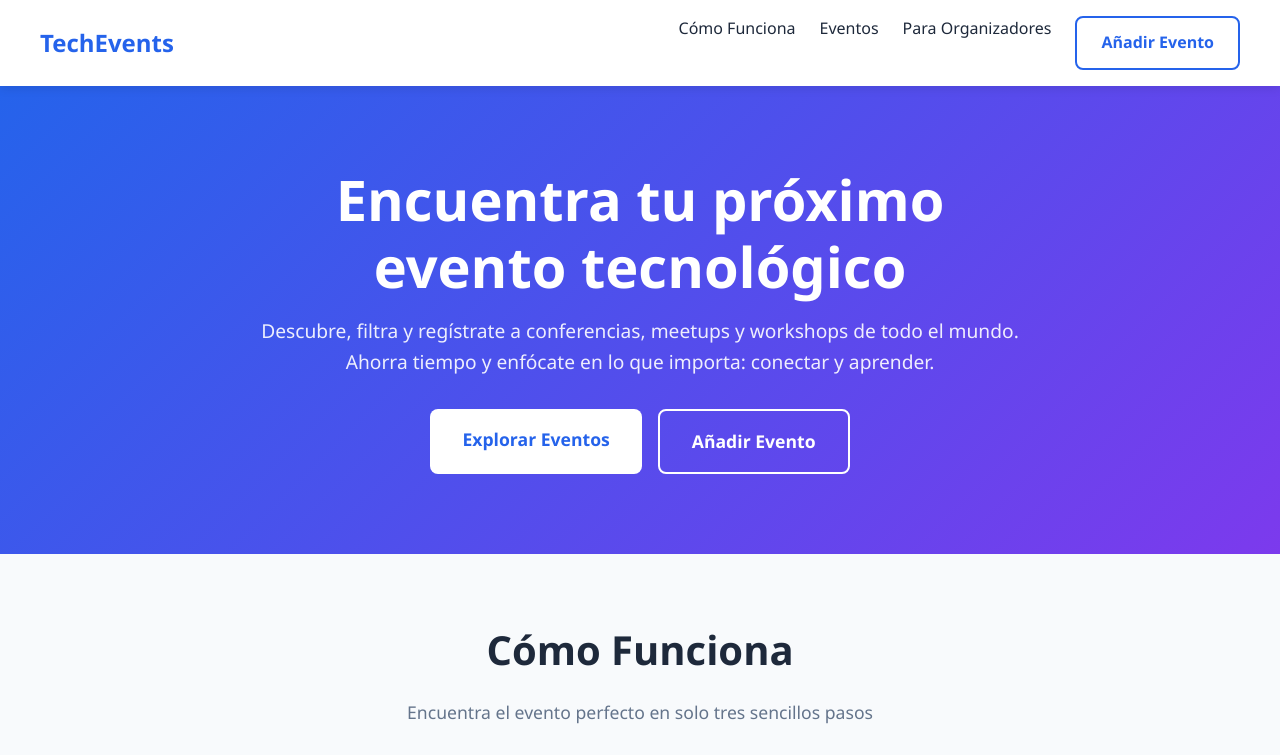
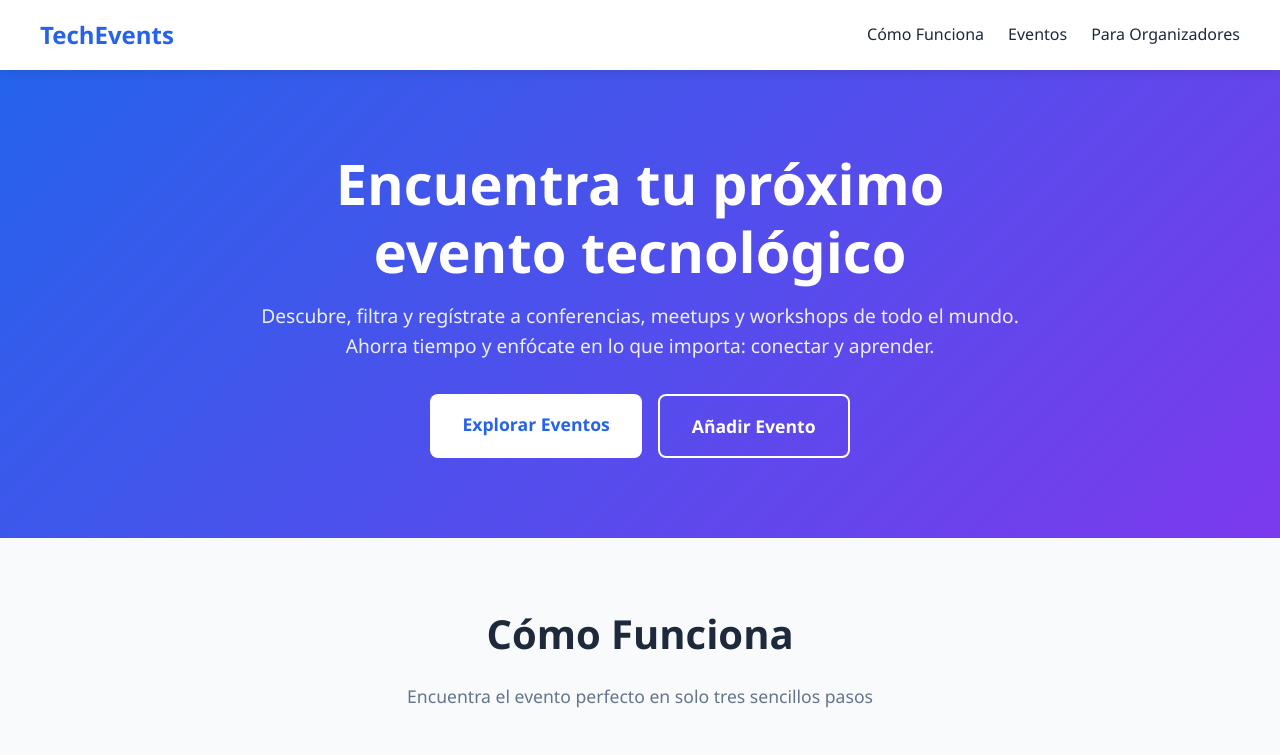
Before and after one commit to WilliamsOmar/Proyecto-Integrador-Desarrollo-Web-Front-End, a plain HTML site: page index.html in a window 1280 px wide. Shown: the top 755 px of the page. Drawn offline with Linux system fonts and the light colour scheme.

Commit message:
Update index.html

```diff
--- a/index.html
+++ b/index.html
@@ -19,7 +19,6 @@
                     <li><a href="#how-it-works" class="nav-link">Cómo Funciona</a></li>
                     <li><a href="#events" class="nav-link">Eventos</a></li>
                     <li><a href="#organizers" class="nav-link">Para Organizadores</a></li>
-                    <li><a href="#" class="btn btn-secondary">Añadir Evento</a></li>
                 </ul>
             </nav>
         </div>
```
